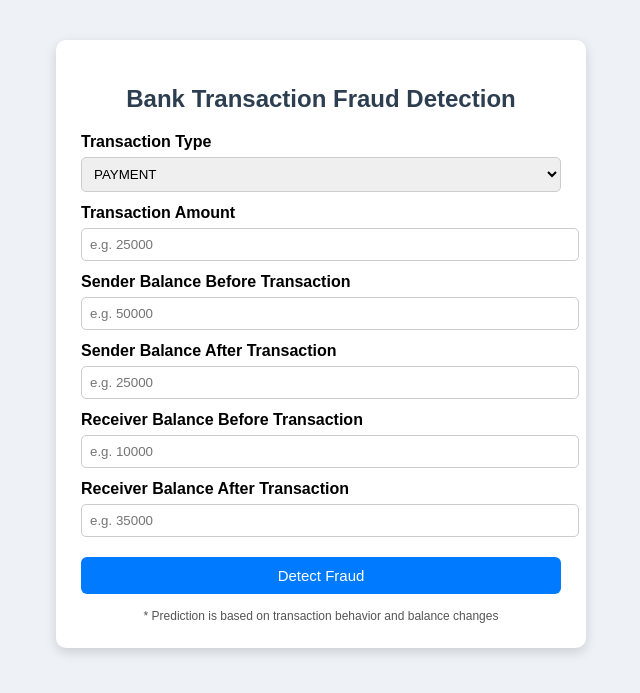
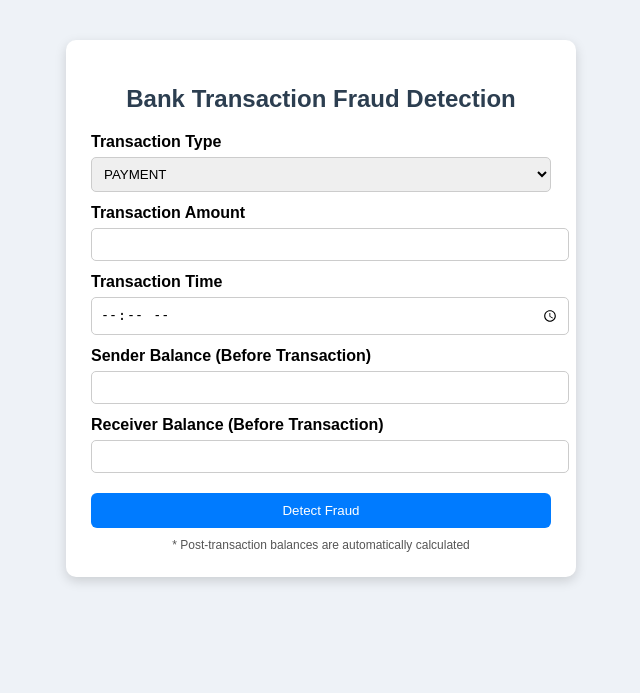
Before and after one commit to Jithu-SM/drift-aware-fraud-detection, a Flask app: page / in a window 1280 px wide. Shown: the top 693 px of the page, without its empty margins (319-959 px from the left). Run offline with Flask 3, Linux system fonts and the light colour scheme; parts of the project's set-up code (start-up, migrations or seed data) failed here and were passed over.

Commit message:
ux improvement for form input data

```diff
--- a/app.py
+++ b/app.py
@@ -19,13 +19,18 @@ def index():
     if request.method == "POST":
         tx_type = request.form["type"]
         amount = float(request.form["amount"])
+        tx_time = request.form["txTime"]  # e.g. "02:45"
         old_org = float(request.form["oldbalanceOrg"])
-        new_org = float(request.form["newbalanceOrig"])
         old_dest = float(request.form["oldbalanceDest"])
-        new_dest = float(request.form["newbalanceDest"])
+
+        # Calculate balances
+        new_org = old_org - amount
+        new_dest = old_dest + amount
 
         type_encoded = encoder.transform([tx_type])[0]
         balance_diff = old_org - new_org
+
+        tx_hour = int(tx_time.split(":")[0])
 
         input_data = np.array([[
             amount,
@@ -34,7 +39,8 @@ def index():
             new_org,
             old_dest,
             new_dest,
-            balance_diff
+            balance_diff,
+            tx_hour
         ]])
 
         input_scaled = scaler.transform(input_data)
--- a/src/train_model.py
+++ b/src/train_model.py
@@ -21,6 +21,8 @@ df["type_encoded"] = le.fit_transform(df["type"])
 
 # Feature engineering
 df["balanceDiff"] = df["oldbalanceOrg"] - df["newbalanceOrig"]
+df["txHour"] = np.random.randint(0, 24, size=len(df))
+
 
 features = [
     "amount",
@@ -29,7 +31,8 @@ features = [
     "newbalanceOrig",
     "oldbalanceDest",
     "newbalanceDest",
-    "balanceDiff"
+    "balanceDiff",
+    "txHour"
 ]
 
 X = df[features]
--- a/templates/index.html
+++ b/templates/index.html
@@ -1,88 +1,36 @@
 <!DOCTYPE html>
-<html lang="en">
+<html>
 <head>
-    <meta charset="UTF-8">
-    <title>Adaptive Bank Fraud Detection System</title>
+    <title>Adaptive Bank Fraud Detection</title>
     <style>
-        body {
-            font-family: Arial, Helvetica, sans-serif;
-            background: #eef2f7;
-        }
-
+        body { font-family: Arial; background: #eef2f7; }
         .container {
-            width: 480px;
+            width: 460px;
             margin: 40px auto;
-            background: #ffffff;
+            background: #fff;
             padding: 25px;
             border-radius: 10px;
             box-shadow: 0 4px 12px rgba(0,0,0,0.15);
         }
-
-        h2 {
-            text-align: center;
-            color: #2c3e50;
-            margin-bottom: 20px;
+        h2 { text-align: center; color: #2c3e50; }
+        label { font-weight: bold; margin-top: 12px; display: block; }
+        input, select {
+            width: 100%; padding: 8px; margin-top: 6px;
+            border-radius: 5px; border: 1px solid #ccc;
         }
-
-        label {
-            font-weight: bold;
-            display: block;
-            margin-top: 12px;
+        button {
+            width: 100%; margin-top: 20px; padding: 10px;
+            background: #007bff; color: white;
+            border: none; border-radius: 6px;
         }
-
-        input, select {
-            width: 100%;
-            padding: 8px;
-            margin-top: 6px;
-            border-radius: 5px;
-            border: 1px solid #ccc;
+        .result {
+            margin-top: 18px; padding: 12px;
+            font-weight: bold; text-align: center;
+            border-radius: 6px;
         }
-
-        button {
-            width: 100%;
-            padding: 10px;
-            margin-top: 20px;
-            background: #007bff;
-            color: white;
-            font-size: 15px;
-            border: none;
-            border-radius: 6px;
-            cursor: pointer;
-        }
-
-        button:hover {
-            background: #0056b3;
-        }
-
-        .result {
-            margin-top: 20px;
-            padding: 12px;
-            border-radius: 6px;
-            font-weight: bold;
-            text-align: center;
-        }
-
-        .fraud {
-            background: #ffdddd;
-            color: #a10000;
-        }
-
-        .legit {
-            background: #ddffdd;
-            color: #006400;
-        }
-
-        .probability {
-            margin-top: 5px;
-            font-size: 14px;
-        }
-
-        .note {
-            font-size: 12px;
-            color: #555;
-            margin-top: 15px;
-            text-align: center;
-        }
+        .fraud { background: #ffdddd; color: #a10000; }
+        .legit { background: #ddffdd; color: #006400; }
+        .note { font-size: 12px; text-align: center; margin-top: 10px; color: #555; }
     </style>
 </head>
 <body>
@@ -101,34 +49,29 @@
         </select>
 
         <label>Transaction Amount</label>
-        <input type="number" step="0.01" name="amount" placeholder="e.g. 25000" required>
+        <input type="number" step="0.01" name="amount" required>
 
-        <label>Sender Balance Before Transaction</label>
-        <input type="number" step="0.01" name="oldbalanceOrg" placeholder="e.g. 50000" required>
+        <label>Transaction Time</label>
+        <input type="time" name="txTime" required>
 
-        <label>Sender Balance After Transaction</label>
-        <input type="number" step="0.01" name="newbalanceOrig" placeholder="e.g. 25000" required>
+        <label>Sender Balance (Before Transaction)</label>
+        <input type="number" step="0.01" name="oldbalanceOrg" required>
 
-        <label>Receiver Balance Before Transaction</label>
-        <input type="number" step="0.01" name="oldbalanceDest" placeholder="e.g. 10000" required>
-
-        <label>Receiver Balance After Transaction</label>
-        <input type="number" step="0.01" name="newbalanceDest" placeholder="e.g. 35000" required>
+        <label>Receiver Balance (Before Transaction)</label>
+        <input type="number" step="0.01" name="oldbalanceDest" required>
 
         <button type="submit">Detect Fraud</button>
     </form>
 
     {% if result %}
         <div class="result {% if 'Fraud' in result %}fraud{% else %}legit{% endif %}">
-            {{ result }}
-            <div class="probability">
-                Fraud Probability: {{ probability }}%
-            </div>
+            {{ result }}<br>
+            Fraud Probability: {{ probability }}%
         </div>
     {% endif %}
 
     <div class="note">
-        * Prediction is based on transaction behavior and balance changes
+        * Post-transaction balances are automatically calculated
     </div>
 </div>
 
```
Also changed, not shown: 2 other files.
